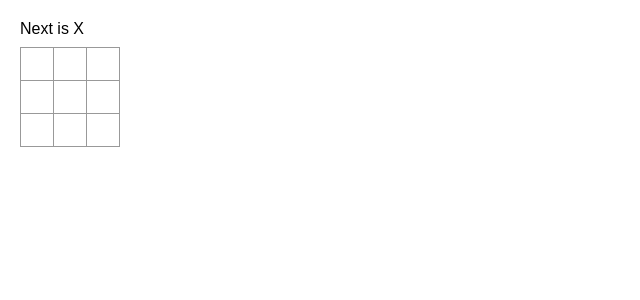
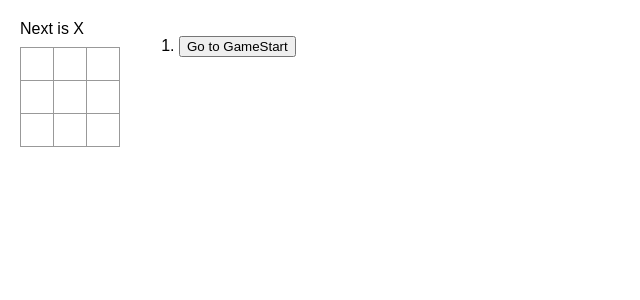
Before and after one commit to youngmoneee/ReactPractice, a React (Create React App) app in the folder tictactoe/: page / in a window 1280 px wide. Shown: the top 300 px of the page, without its empty margins (0-640 px from the left). Built offline with nearby package versions, Linux system fonts and the light colour scheme; the HTML template or start-up script is replaced by a standard one.

Commit message:
Implemented Time Travel

```diff
--- a/tictactoe/src/App.js
+++ b/tictactoe/src/App.js
@@ -1,5 +1,6 @@
 import './App.css';
 import {useState} from "react";
+import {getNextKeyDef} from "@testing-library/user-event/dist/keyboard/getNextKeyDef";
 
 function Square( { value, clickButton } ) {
     return (
@@ -65,19 +66,38 @@ function Board({ xFlag, state, onPlay }) {
 export default function Game() {
     const [history, setHistory] = useState([Array(9).fill(null)]);
     const [xFlag, setXFlag] = useState(true);
-    const currentHistory = history[history.length - 1];
+    const [currentMove, setCurrentMove] = useState(0);
+    const currentHistory = history[currentMove];
 
     function handlePlay( newState ) {
         //  Like history.append( newState );
-        setHistory([ ...history, newState ]);
+        const nextHistory = [...history.slice(0, currentMove + 1), newState];
+        setHistory( nextHistory );
+        setCurrentMove(nextHistory.length - 1)
         setXFlag(!xFlag);
     }
+
+    function jumpTo( nextMove ) {
+        setCurrentMove(nextMove);
+        setXFlag(nextMove % 2 === 0);
+    }
+
+    const moves = history.map((state, move) => {
+        let desc = move > 0 ? `Go to move #${ move }` : 'Go to GameStart';
+        return (
+            <li>
+                <button onClick={ () => jumpTo(move)}>{ desc }</button>
+            </li>
+        );
+    })
+
     return (
         <div className="game">
             <div className="game-board">
                 <Board state = { currentHistory } xFlag={ xFlag } onPlay={ handlePlay }/>
             </div>
             <div className="game-info">
+                <ol> { moves } </ol>
             </div>
         </div>
     );
```
